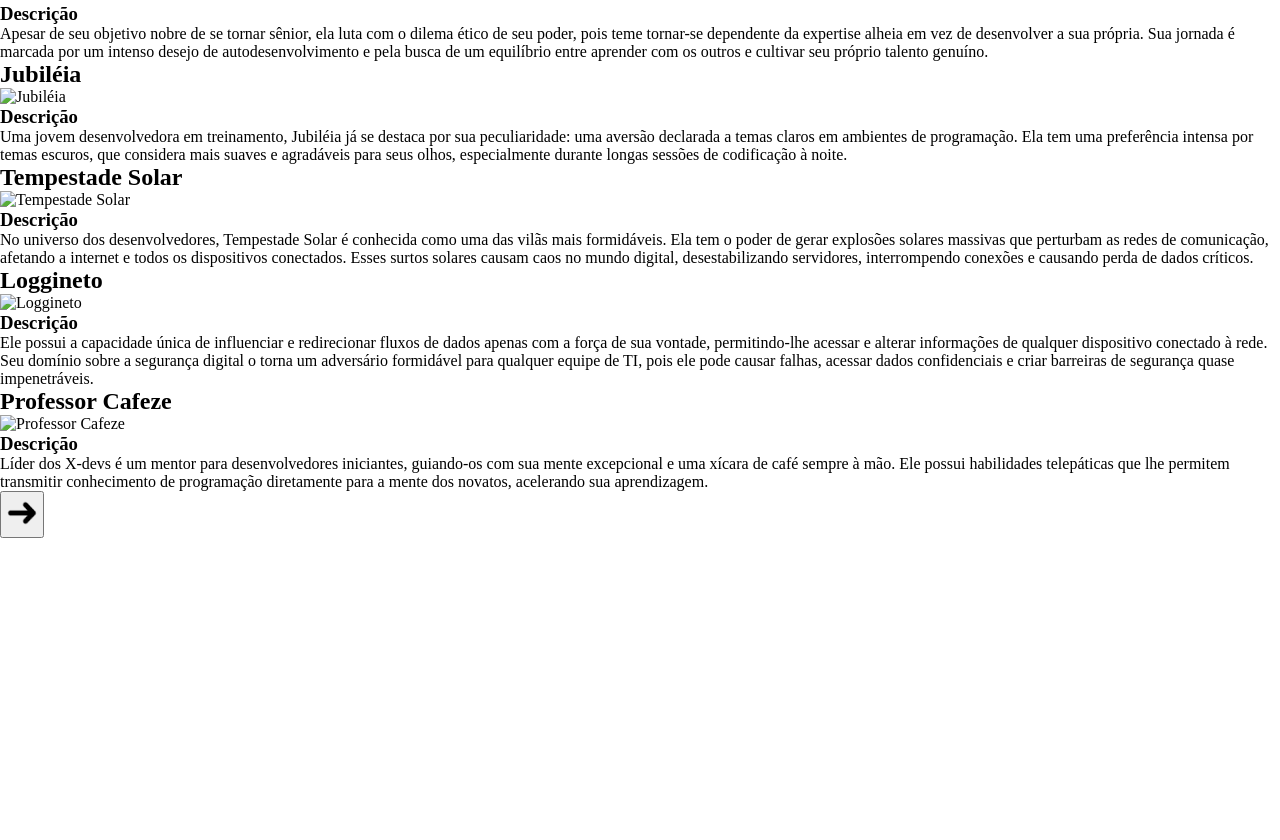
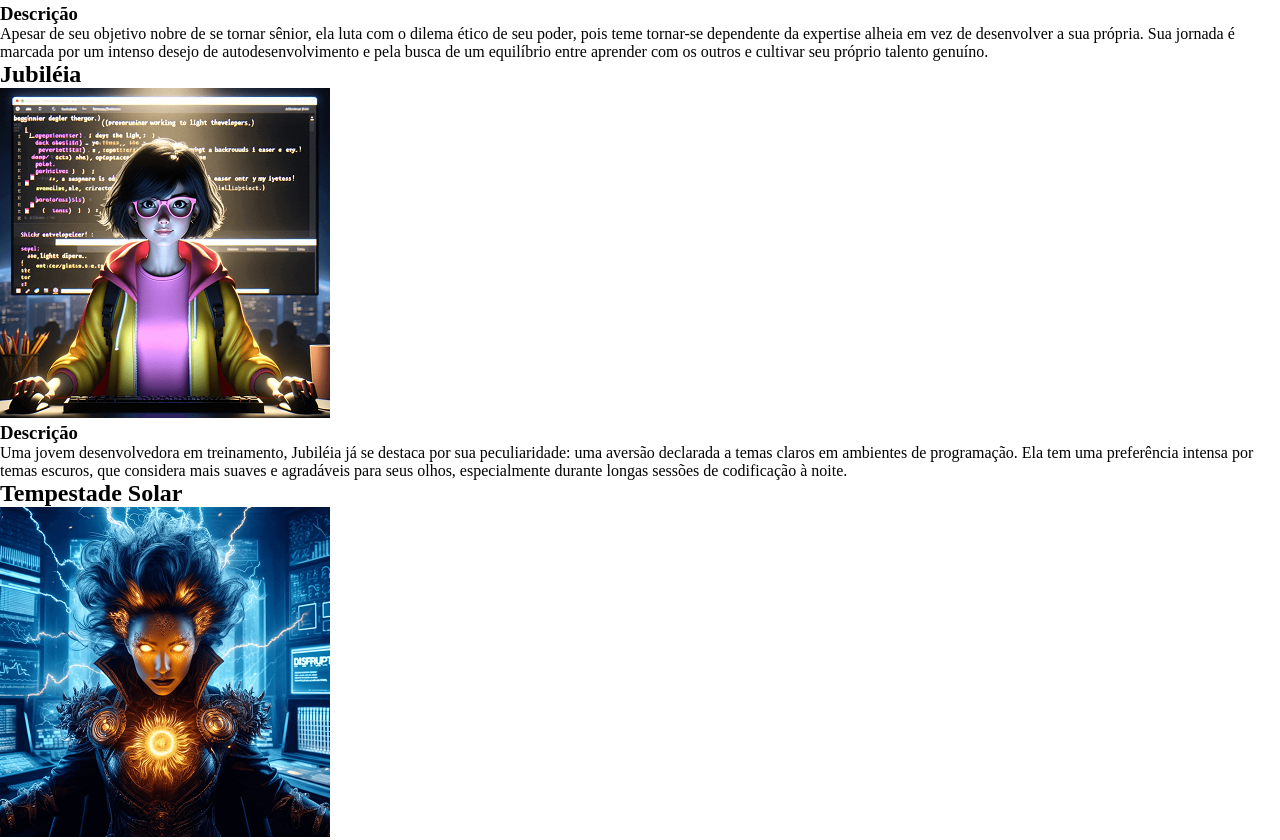
Before and after one commit to LUISDASARTIMANHAS/projeto-x-devs, a plain HTML site: page index.html in a window 1280 px wide. Shown: the part 879-1719 px from the top of the page. Before the commit the page ends 1417 px from the top, so only its background shows below. Drawn offline with Linux system fonts and the light colour scheme.

Commit message:
updated bugs

```diff
--- a/index.html
+++ b/index.html
@@ -80,7 +80,7 @@
           <div class="container-imagem">
             <img
               class="imagem-personagem"
-              src="src/imagens/jubileia.png"
+              src="./src/img/jubileia.png"
               alt="Jubiléia"
             />
           </div>
@@ -105,7 +105,7 @@
           <div class="container-imagem">
             <img
               class="imagem-personagem"
-              src="src/imagens/tempestade-solar.png"
+              src="./src/img/tempestade-solar.png"
               alt="Tempestade Solar"
             />
           </div>
@@ -130,7 +130,7 @@
           <div class="container-imagem">
             <img
               class="imagem-personagem"
-              src="src/imagens/loggineto.png"
+              src="./src/img/loggineto.png"
               alt="Loggineto"
             />
           </div>
@@ -156,7 +156,7 @@
           <div class="container-imagem">
             <img
               class="imagem-personagem"
-              src="./src/imagens/professor-cafeze.png"
+              src="././src/img/professor-cafeze.png"
               alt="Professor Cafeze"
             />
           </div>
```
